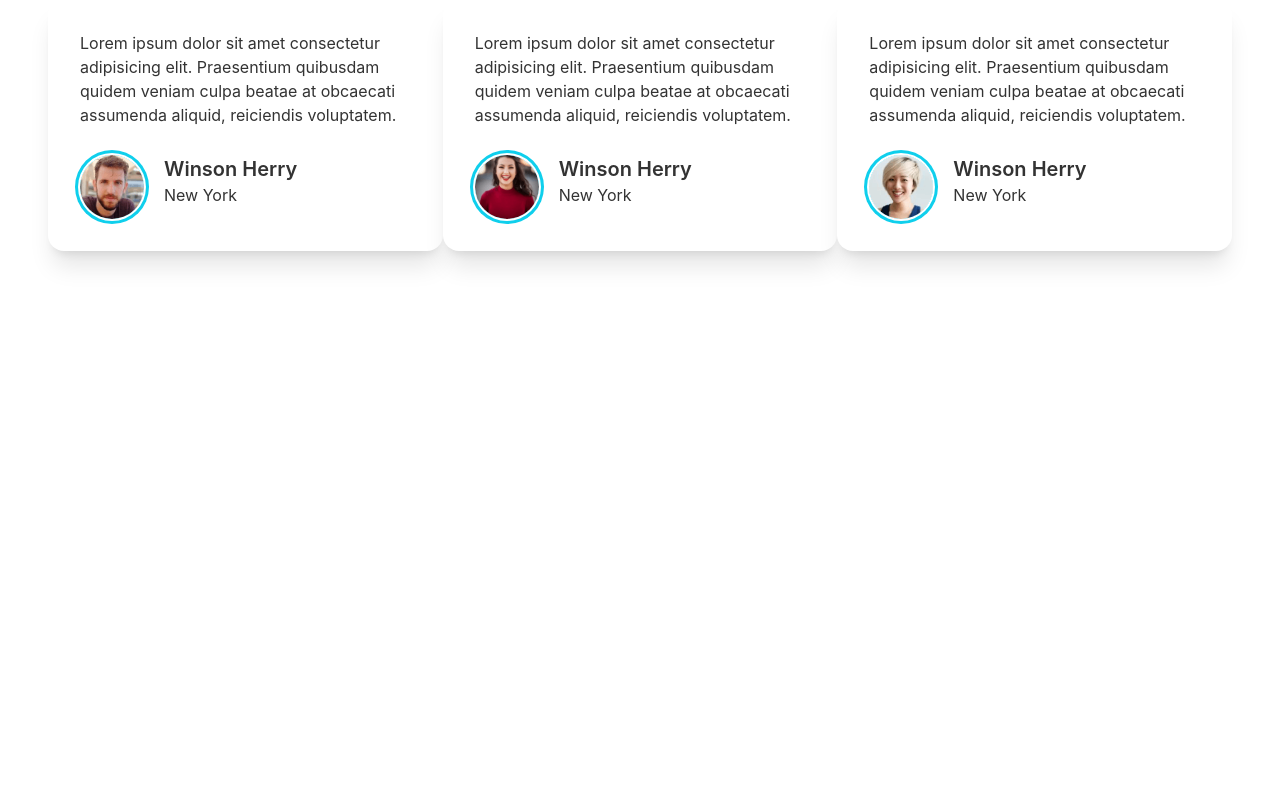
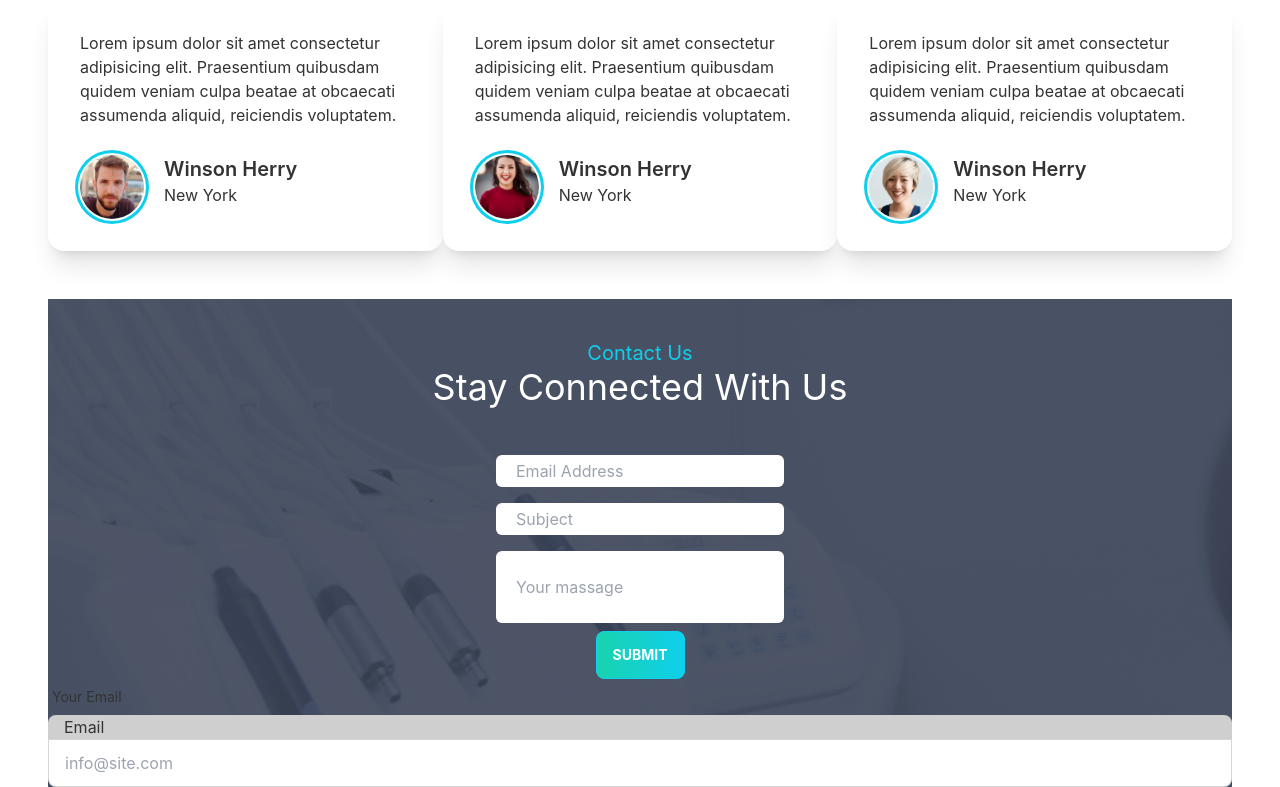
Before and after one commit to Redoyan2/Doctors-portals-client, a React (Create React App) app: page / in a window 1280 px wide. Shown: the part 2943-3730 px from the top of the page. Before the commit the page ends 3242 px from the top, so only its background shows below. Built offline with nearby package versions, Linux system fonts and the light colour scheme.

Commit message:
form complete

```diff
--- /dev/null
+++ b/src/Pages/Home/ContactUs.js
@@ -0,0 +1,34 @@
+import React from 'react';
+import appointment from '../../assets/images/appointment.png';
+import PrimaryButton from '../../Shared pages/PrimaryButton';
+
+const ContactUs = () => {
+    return (
+        <section style={{ background: `url(${appointment})` }}>
+            <div className='text-center p-10'>
+                <h3 className='text-primary text-xl'>Contact Us</h3>
+                <h1 className='text-4xl text-white'>Stay Connected With Us </h1>
+            </div>
+            <form className='text-center'>
+               <input className='text rounded-md my-2 p-1 px-5 lg:max:w-50' placeholder='Email Address' type="text" /><br></br>
+               <input className='text rounded-md my-2 p-1 px-5 lg:max:w-50' placeholder='Subject' type="text" /><br></br>
+               <input className='text rounded-md my-2 py-6 px-5 lg:max:w-50' placeholder='Your massage' type="text" />
+                <PrimaryButton>Submit </PrimaryButton>
+            </form>
+
+
+            <div class="form-control">
+                <label class="label">
+                    <span class="label-text">Your Email</span>
+                </label>
+                <label class="input-group input-group-vertical">
+                    <span>Email</span>
+                    <input type="text" placeholder="info@site.com" class="input input-bordered" />
+                </label>
+            </div>
+        </section>
+
+    );
+};
+
+export default ContactUs;
--- a/src/Pages/Home/Home.js
+++ b/src/Pages/Home/Home.js
@@ -1,5 +1,6 @@
 import React from 'react';
 import Banner from './Banner/Banner';
+import ContactUs from './ContactUs';
 import Info from './Info/Info';
 import MakeAppointment from './MakeAppointment';
 import Services from './Services';
@@ -13,6 +14,7 @@ const Home = () => {
             <Services></Services>
             <MakeAppointment></MakeAppointment>
             <Testimonials></Testimonials>
+            <ContactUs></ContactUs>
         </div>
     );
 };
```
